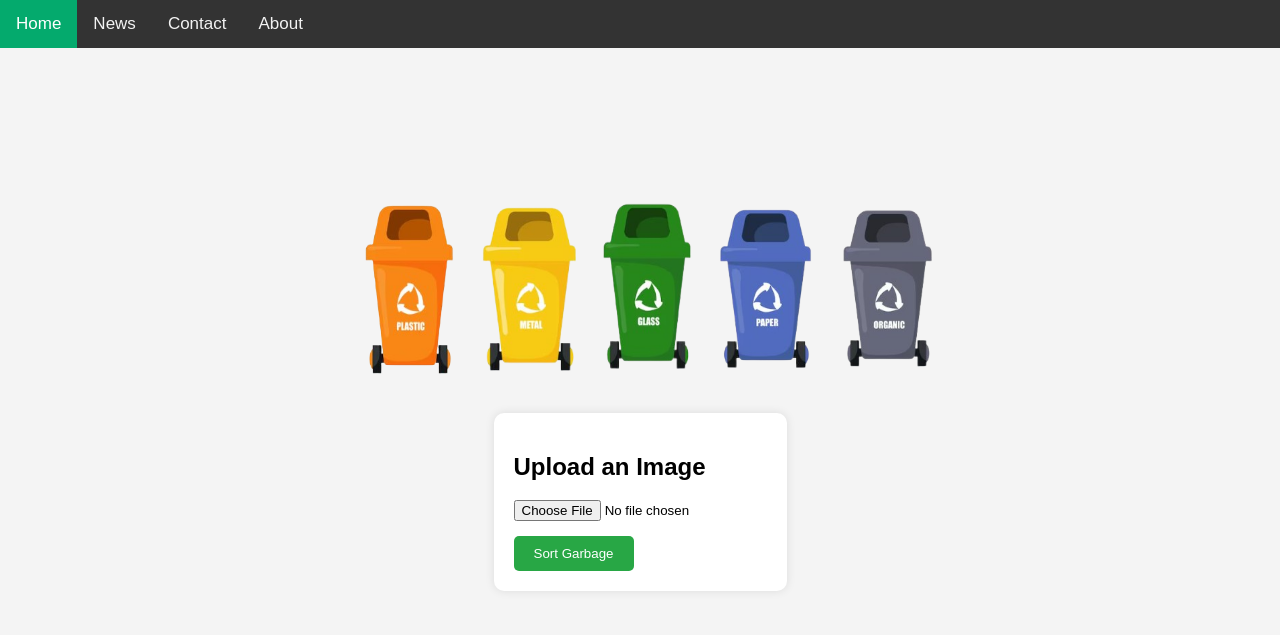
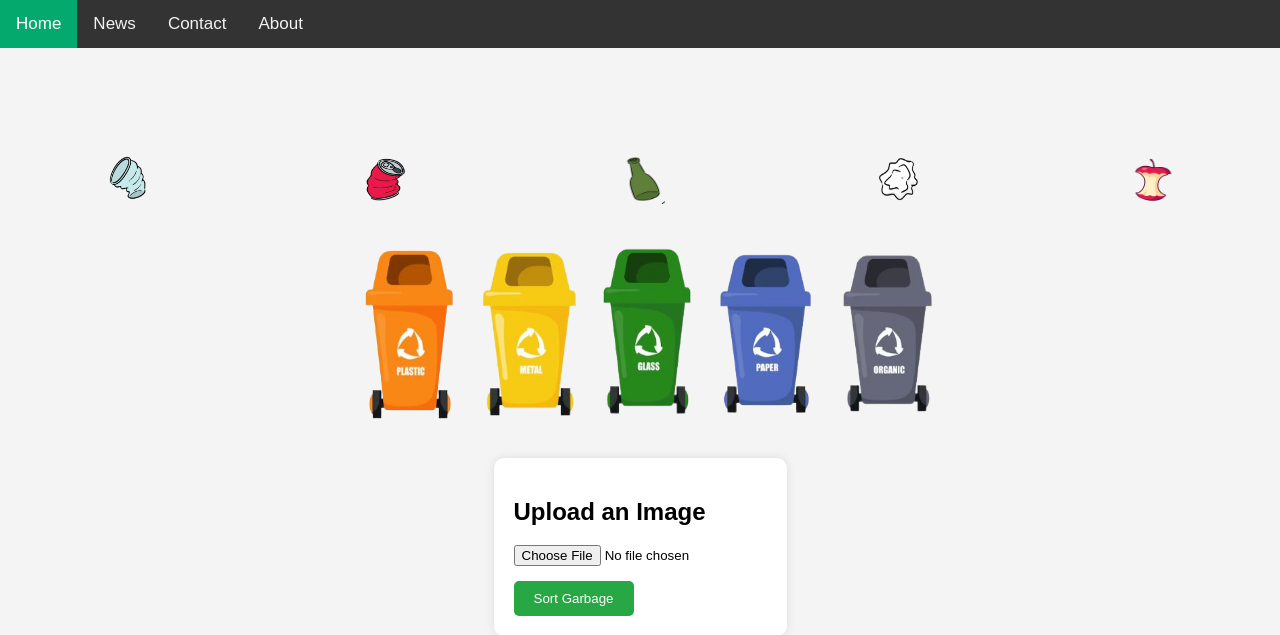
Before and after one commit to amujkic1/DropCycle, a Flask app: page / in a window 1280 px wide. Shown: the top 635 px of the page. Run offline with Flask 3, Linux system fonts and the light colour scheme.

Commit message:
updates in interface

```diff
--- a/chatbot/templates/index.html
+++ b/chatbot/templates/index.html
@@ -19,6 +19,26 @@
 
         h1 {
             color: #333;
+        }
+
+        #waste-icons-container {
+            display: flex;
+            justify-content: space-around;
+            margin-bottom: 20px;
+            flex-wrap: nowrap;
+            width: 100%;
+        }
+
+        .icon {
+            display: flex;
+            flex-direction: column;
+            align-items: center;
+            margin: 10px;
+        }
+
+        .icon img {
+            width: 50px; /* Adjust as needed for icon size */
+            height: 50px;
         }
 
         #images-container {
@@ -125,6 +145,23 @@
         <a href="#about">About</a>
     </div>
 
+    <div id="waste-icons-container">
+        <div class="icon" id="plastic-waste">
+            <img src="/static/plastic-waste.png" alt="Garbage Icon 1">
+        </div>
+        <div class="icon" id="metal-waste">
+            <img src="/static/tin-waste.png" alt="Garbage Icon 1">
+        </div>
+        <div class="icon" id="glass-waste">
+            <img src="/static/glass-waste.png" alt="Garbage Icon 1">
+        </div>
+        <div class="icon" id="paper-waste">
+            <img src="/static/paper-waste.png" alt="Garbage Icon 1">
+        </div>
+        <div class="icon" id="organic-waste">
+            <img src="/static/apple-waste.png" alt="Garbage Icon 1">
+        </div>
+    </div>
 
     <div id="images-container">
         <div class="image-item" id="plastic">
```
Also changed, not shown: chatbot/static/apple-waste.png (added), chatbot/static/glass-waste.png (added), chatbot/static/paper-waste.png (added), chatbot/static/plastic-waste.png (added), chatbot/static/tin-waste.png (added).
